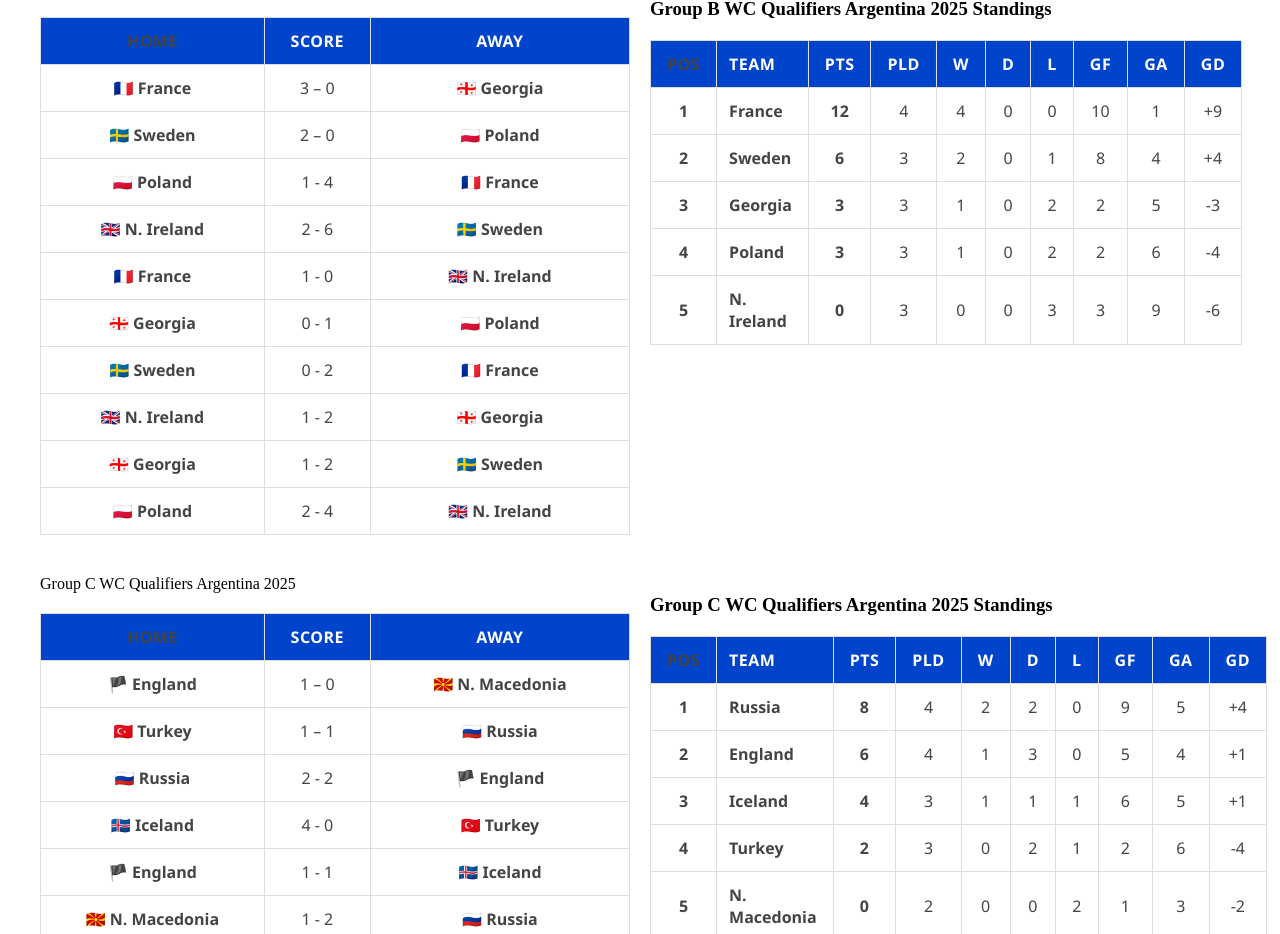
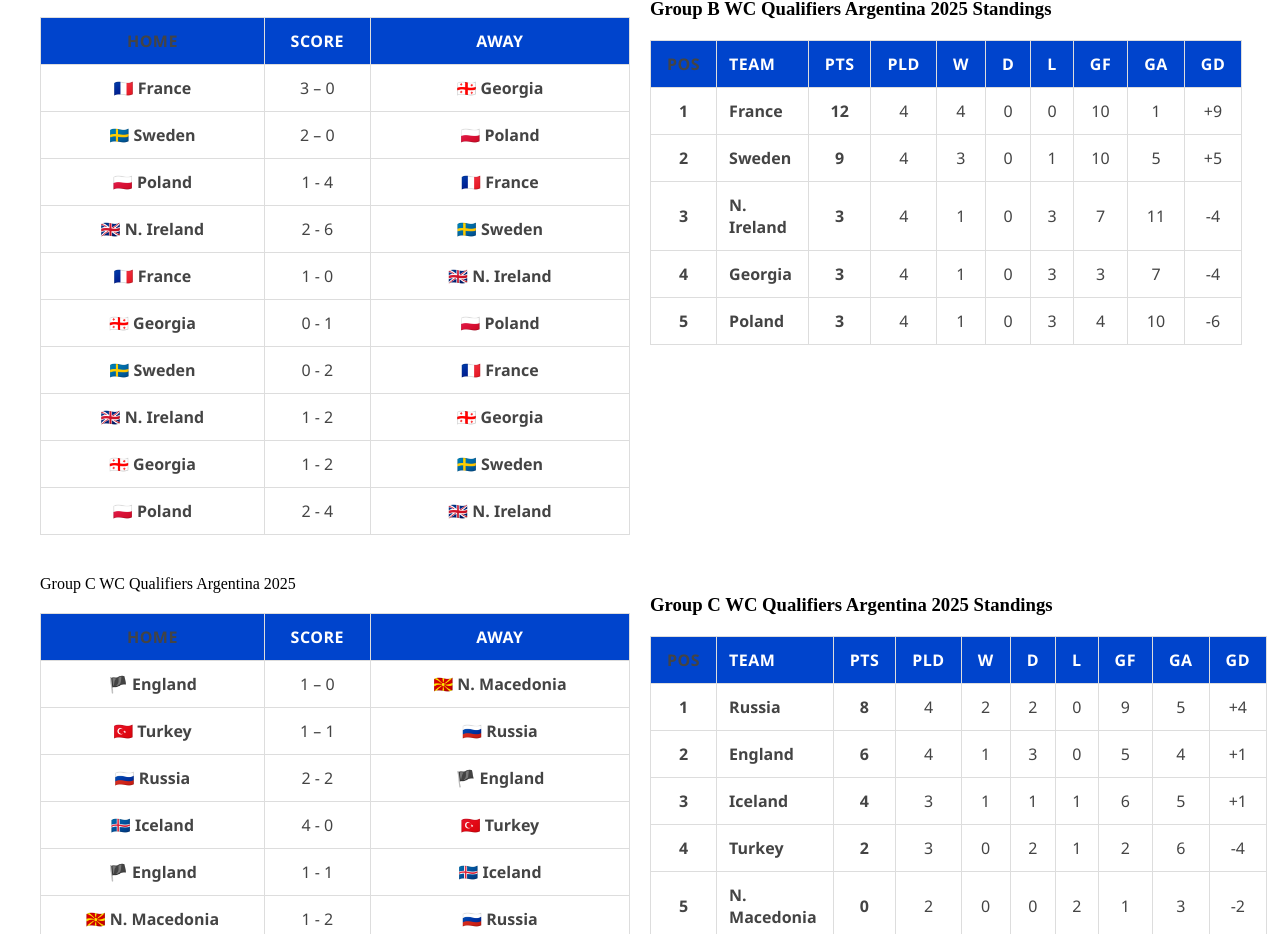
Before and after one commit to MarcusMachado15/whoisgonnawin-clean, a Next.js app: page / in a window 1280 px wide. Shown: the part 805-1739 px from the top of the page. Built offline with nearby package versions, Linux system fonts and the light colour scheme.

Commit message:
Update Group B WC Qualifiers Argentina 2025 standings after matches 9 and 10

```diff
--- a/app/page.tsx
+++ b/app/page.tsx
@@ -359,10 +359,10 @@ const groupStandingsEurope: Record<string, Standing[]> = {
 ],
   'Group B WC Qualifiers Argentina 2025': [
   { pos: 1, team: 'France',     played: 4, won: 4, draw: 0, lost: 0, gf: 10, ga: 1,  gd: +9, pts: 12 },
-  { pos: 2, team: 'Sweden',     played: 3, won: 2, draw: 0, lost: 1, gf:  8, ga: 4,  gd: +4, pts:  6 },
-  { pos: 3, team: 'Georgia',    played: 3, won: 1, draw: 0, lost: 2, gf:  2, ga: 5,  gd: -3, pts:  3 },
-  { pos: 4, team: 'Poland',     played: 3, won: 1, draw: 0, lost: 2, gf:  2, ga: 6,  gd: -4, pts:  3 },
-  { pos: 5, team: 'N. Ireland', played: 3, won: 0, draw: 0, lost: 3, gf:  3, ga: 9,  gd: -6, pts:  0 },
+  { pos: 2, team: 'Sweden',     played: 4, won: 3, draw: 0, lost: 1, gf: 10, ga: 5,  gd: +5, pts:  9 },
+  { pos: 3, team: 'N. Ireland', played: 4, won: 1, draw: 0, lost: 3, gf:  7, ga:11,  gd: -4, pts:  3 },
+  { pos: 4, team: 'Georgia',    played: 4, won: 1, draw: 0, lost: 3, gf:  3, ga: 7,  gd: -4, pts:  3 },
+  { pos: 5, team: 'Poland',     played: 4, won: 1, draw: 0, lost: 3, gf:  4, ga:10,  gd: -6, pts:  3 },
 ],
   'Group C WC Qualifiers Argentina 2025': [
   { pos: 1, team: 'Russia',       played: 4, won: 2, draw: 2, lost: 0, gf:  9, ga: 5,  gd: +4, pts:  8 },
```
